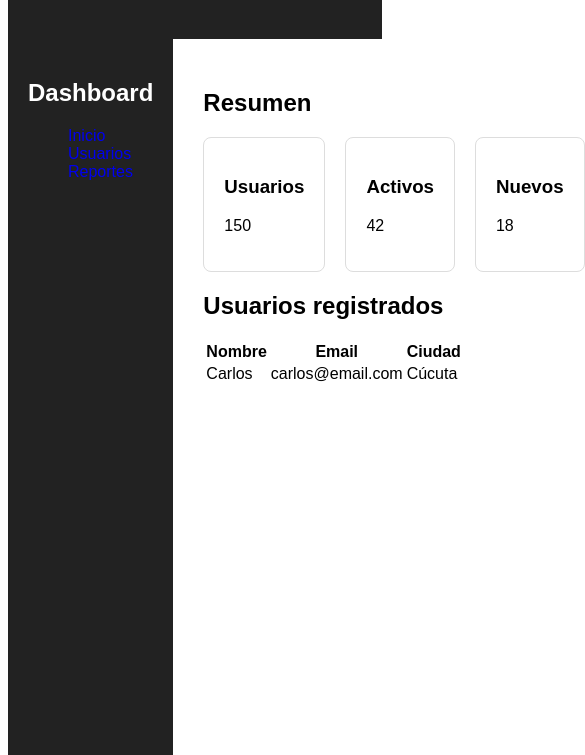
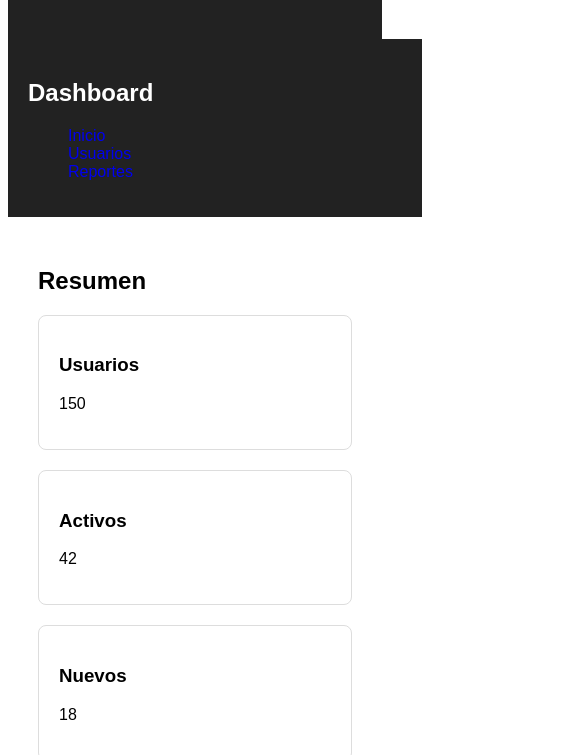
Before and after one commit to JoseerCarrillo/practica, a plain HTML site: page index.html in a window 390 px wide. Shown: the part 89-844 px from the top of the page, 585 px wide, since content can reach past the window. Drawn offline with Linux system fonts and the light colour scheme.

Commit message:
Diseño Responsive

```diff
--- a/css/style.css
+++ b/css/style.css
@@ -42,3 +42,22 @@ nav a {
     flex: 1;
     padding: 30px;
 }
+
+
+
+
+@media (max-width: 768px) {
+
+    .layout {
+        flex-direction: column;
+    }
+
+    .sidebar {
+        width: 100%;
+    }
+
+    .cards {
+        flex-direction: column;
+    }
+
+}
```
